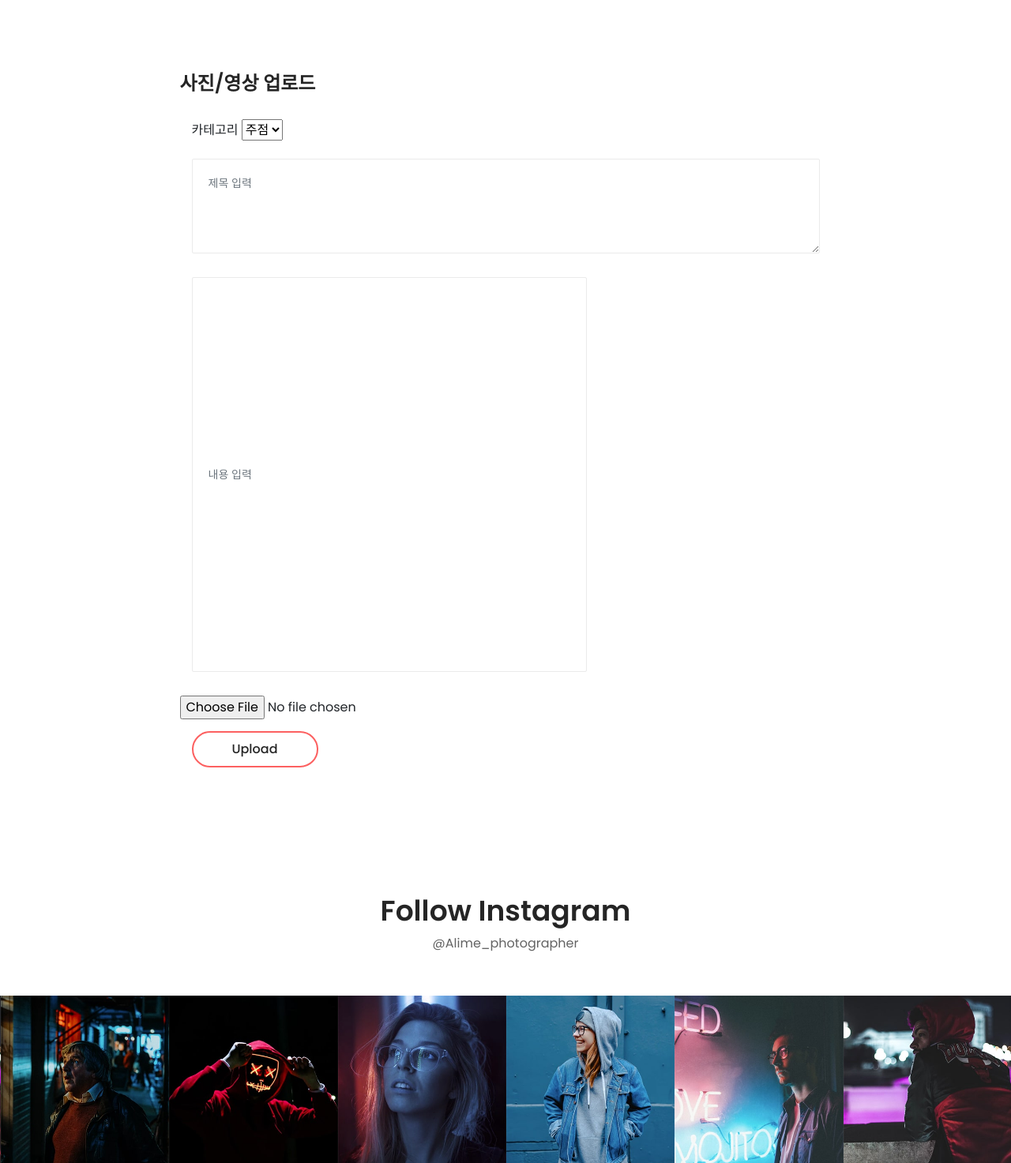
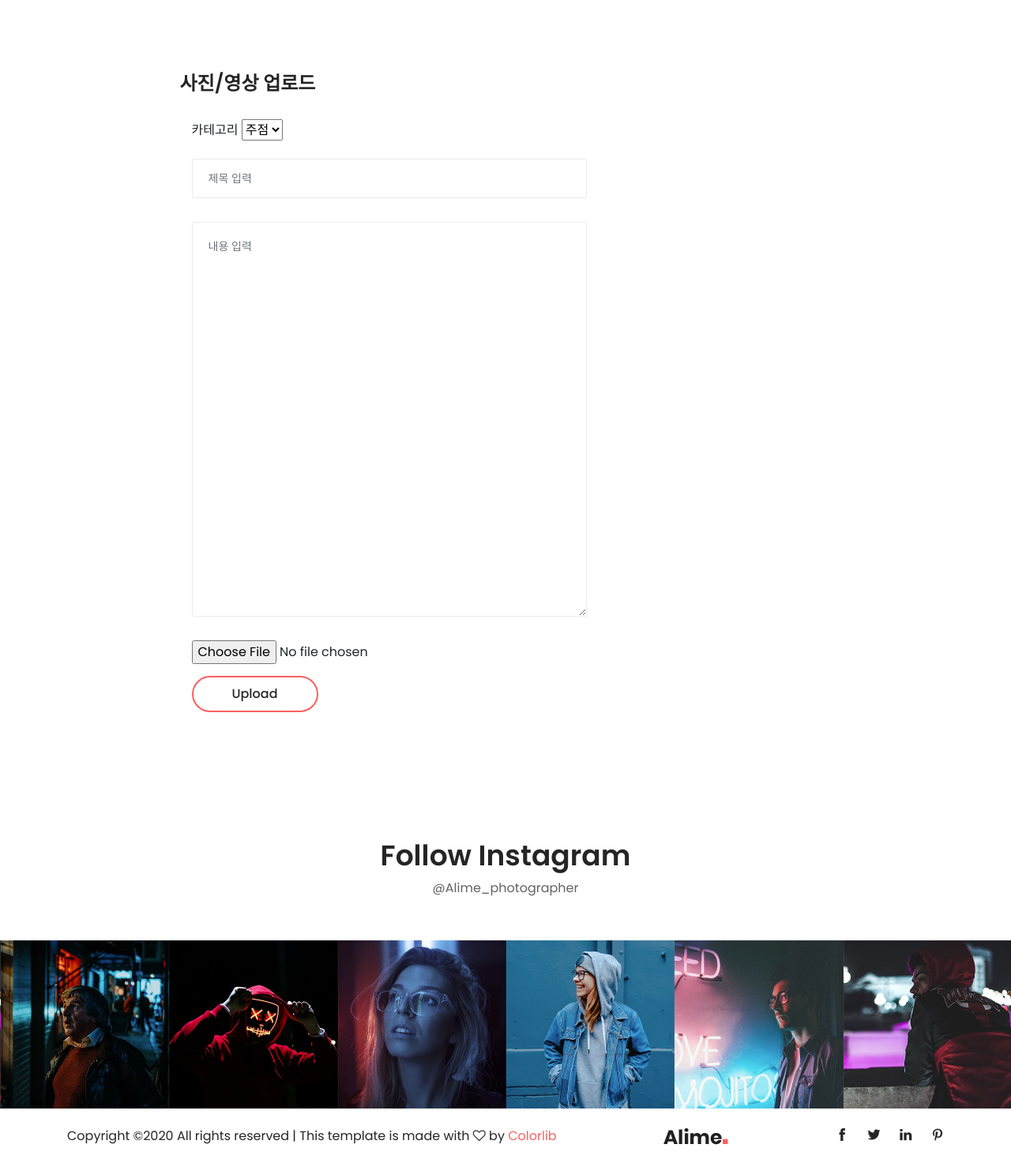
Before and after one commit to JuYeong0413/2020-dgu-fest, a Django app: page /posts/new/ in a window 1280 px wide. Shown: the part 70-1543 px from the top of the page at 79% size. After the commit the page ends 1520 px from the top, so only its background shows below. Run offline with Django 3.2, Linux system fonts and the light colour scheme; some libraries are stand-ins or nearby versions; some web fonts are replaced.

Commit message:
업로드 폼 수정(input type, textarea)

```diff
--- a/posts/templates/posts/new.html
+++ b/posts/templates/posts/new.html
@@ -145,12 +145,14 @@
                                 </div>
                             </div>
                                 <div class="col-12">
-                                    <textarea class="form-control mb-30" name="title" placeholder="제목 입력"></textarea>
+                                    <input type="text" class="form-control mb-30" name="title" style="width : 500px;" placeholder="제목 입력">
                                 </div>
                                 <div class="col-12">
-                                    <input class="form-control mb-30" name="content" style="height: 500px; width: 500px;" placeholder="내용 입력">
+                                    <textarea class="form-control mb-30" name="content" style="height: 500px; width: 500px;" placeholder="내용 입력"></textarea>
                                 </div>
-                                <input type="file" name="work" accept="image/*, video/*">
+                                <div class="col-12">
+                                    <input type="file" name="mediafile" accept="image/*, video/*">
+                                </div>
                                 <div class="col-12">
                                     <button type="submit" class="btn alime-btn btn-2 mt-15">Upload</button>
                                 </div>
```
